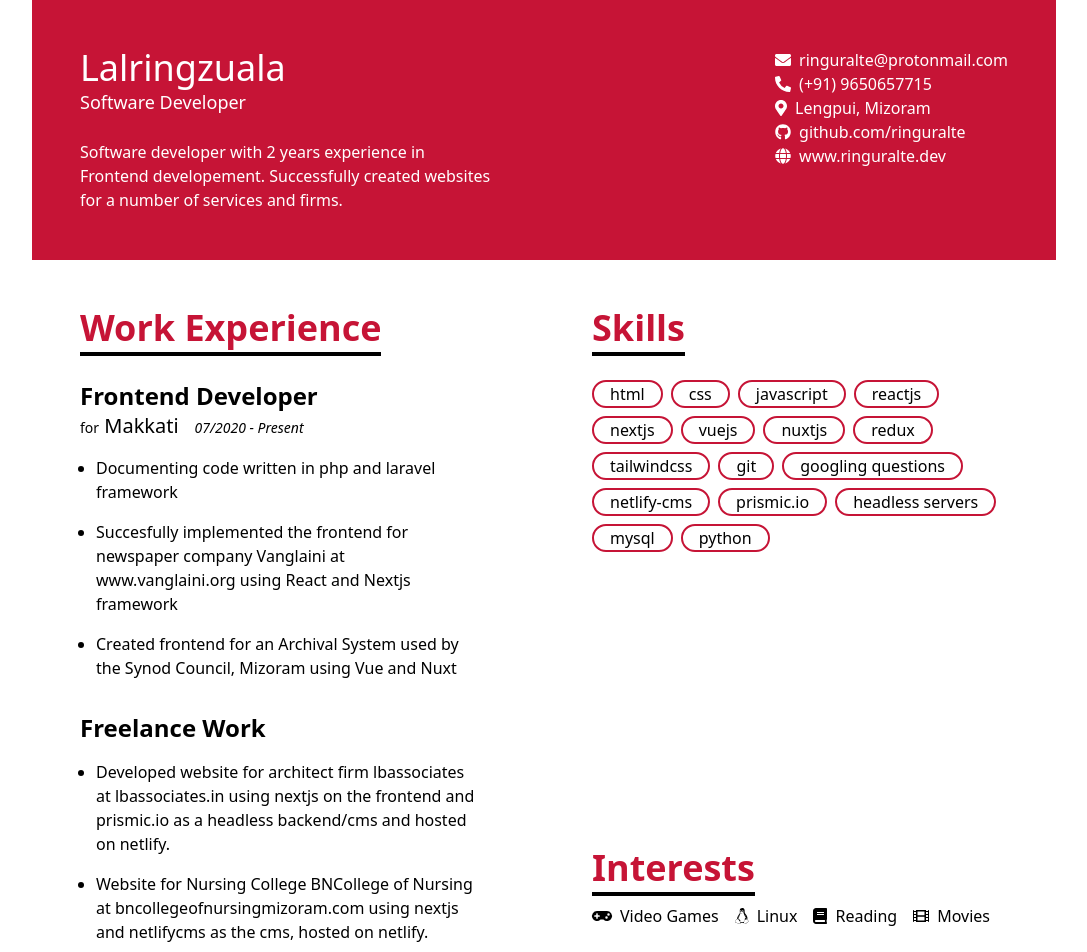
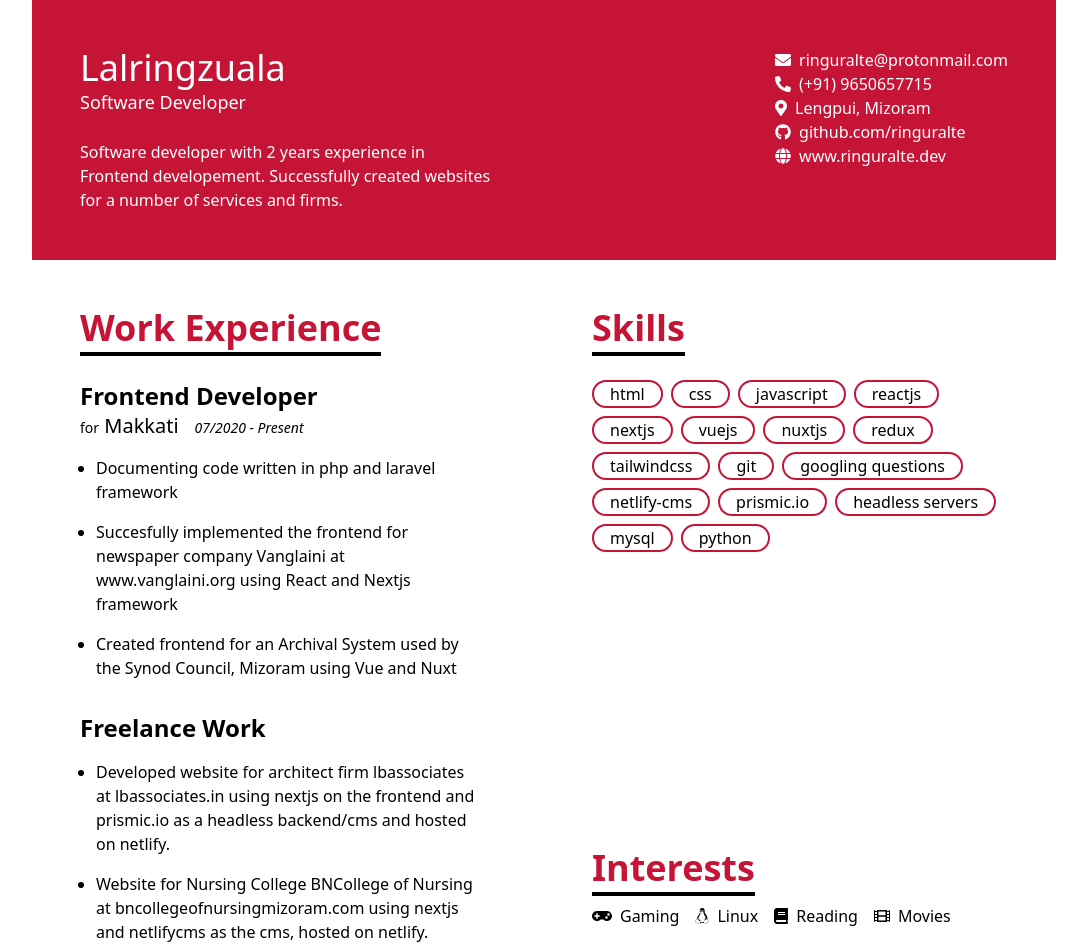
Before and after one commit to ringuralte/ringuralte, a Next.js app: page / in a window 1280 px wide. Shown: the top 952 px of the page, without its empty margins (96-1183 px from the left). Built offline with nearby package versions, Linux system fonts and the light colour scheme.

Commit message:
Change video games to gaming

```diff
--- a/pages/index.tsx
+++ b/pages/index.tsx
@@ -160,7 +160,7 @@ const Home: NextPage = () => {
               <div className="flex py-4 gap-x-4 px-12">
                 <p className="flex gap-x-2 items-center text-base">
                   <FontAwesomeIcon icon={faGamepad} />
-                  <span>Video Games</span>
+                  <span>Gaming</span>
                 </p>
                 <p className="flex gap-x-2 items-center text-base">
                   <FontAwesomeIcon icon={faLinux} />
```
